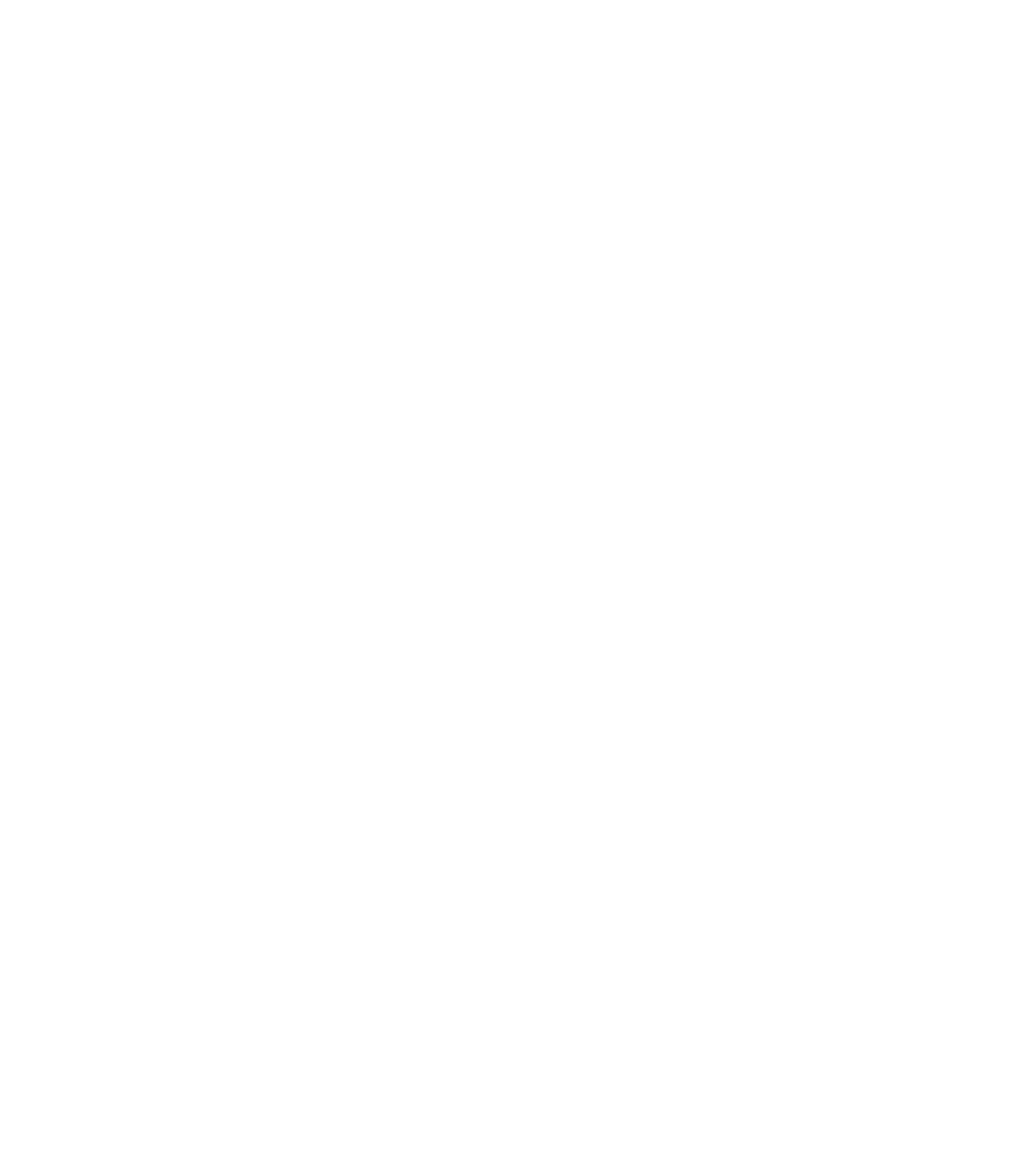
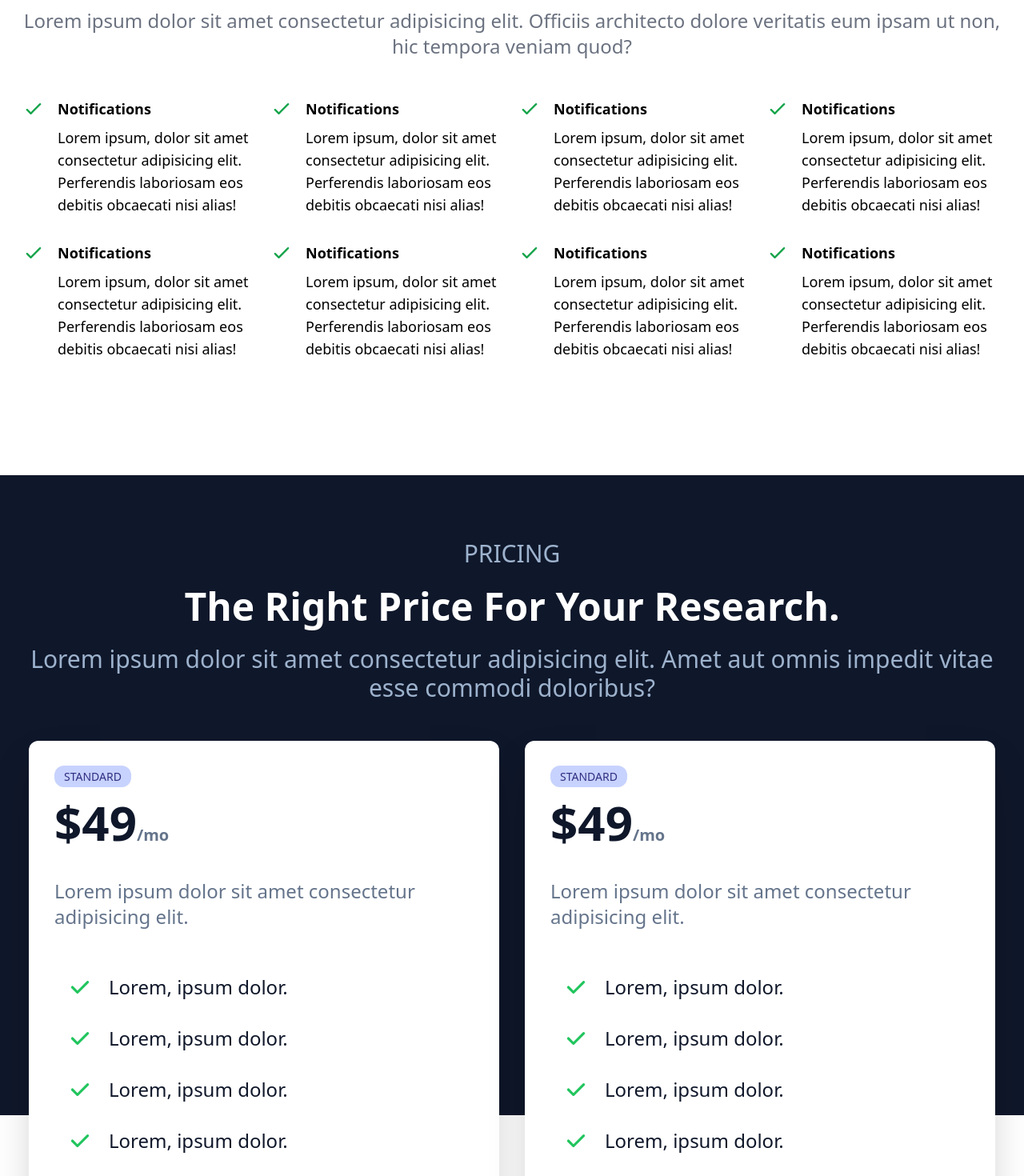
Before and after one commit to PhyoYazar/learn-tailwind, a React (Create React App) app: page / in a window 1280 px wide. Shown: the part 2400-3870 px from the top of the page at 80% size. Before the commit the page ends 2202 px from the top, so only its background shows below. Built offline with nearby package versions, Linux system fonts and the light colour scheme; the HTML template or start-up script is replaced by a standard one.

Commit message:
Add All In One and Pricing

```diff
--- a/src/App.js
+++ b/src/App.js
@@ -1,7 +1,9 @@
 import React from 'react';
 import About from './components/About';
+import AllInOne from './components/AllInOne';
 import Hero from './components/Hero';
 import Navbar from './components/Navbar';
+import Pricing from './components/Pricing';
 import Support from './components/Support';
 
 function App() {
@@ -11,6 +13,8 @@
       <Hero />
       <About />
       <Support />
+      <AllInOne />
+      <Pricing />
     </>
   );
 }
--- /dev/null
+++ b/src/components/AllInOne.jsx
@@ -0,0 +1,133 @@
+import React from 'react';
+
+import { CheckIcon } from '@heroicons/react/outline';
+
+const AllInOne = () => {
+  return (
+    <div className='w-full my-32'>
+      <div className='max-w-[1240px] mx-auto px-2'>
+        <h2 className='text-5xl font-bold text-center'>All-In-One Platform</h2>
+        <p className='text-2xl py-8 text-gray-500 text-center'>
+          Lorem ipsum dolor sit amet consectetur adipisicing elit. Officiis
+          architecto dolore veritatis eum ipsam ut non, hic tempora veniam quod?
+        </p>
+
+        <div className='grid sm:grid-cols-2 lg:grid-cols-4 gap-4 pt-4'>
+          <div className='flex items-start'>
+            <div className=''>
+              <CheckIcon className='w-7 mr-4 text-green-600' />
+            </div>
+
+            <div className=''>
+              <h3 className='font-bold text-lg'>Notifications</h3>
+              <p className='text-lg pt-2 pb-4'>
+                Lorem ipsum, dolor sit amet consectetur adipisicing elit.
+                Perferendis laboriosam eos debitis obcaecati nisi alias!
+              </p>
+            </div>
+          </div>
+
+          <div className='flex items-start'>
+            <div className=''>
+              <CheckIcon className='w-7 mr-4 text-green-600' />
+            </div>
+
+            <div className=''>
+              <h3 className='font-bold text-lg'>Notifications</h3>
+              <p className='text-lg pt-2 pb-4'>
+                Lorem ipsum, dolor sit amet consectetur adipisicing elit.
+                Perferendis laboriosam eos debitis obcaecati nisi alias!
+              </p>
+            </div>
+          </div>
+
+          <div className='flex items-start'>
+            <div className=''>
+              <CheckIcon className='w-7 mr-4 text-green-600' />
+            </div>
+
+            <div className=''>
+              <h3 className='font-bold text-lg'>Notifications</h3>
+              <p className='text-lg pt-2 pb-4'>
+                Lorem ipsum, dolor sit amet consectetur adipisicing elit.
+                Perferendis laboriosam eos debitis obcaecati nisi alias!
+              </p>
+            </div>
+          </div>
+
+          <div className='flex items-start'>
+            <div className=''>
+              <CheckIcon className='w-7 mr-4 text-green-600' />
+            </div>
+
+            <div className=''>
+              <h3 className='font-bold text-lg'>Notifications</h3>
+              <p className='text-lg pt-2 pb-4'>
+                Lorem ipsum, dolor sit amet consectetur adipisicing elit.
+                Perferendis laboriosam eos debitis obcaecati nisi alias!
+              </p>
+            </div>
+          </div>
+
+          <div className='flex items-start'>
+            <div className=''>
+              <CheckIcon className='w-7 mr-4 text-green-600' />
+            </div>
+
+            <div className=''>
+              <h3 className='font-bold text-lg'>Notifications</h3>
+              <p className='text-lg pt-2 pb-4'>
+                Lorem ipsum, dolor sit amet consectetur adipisicing elit.
+                Perferendis laboriosam eos debitis obcaecati nisi alias!
+              </p>
+            </div>
+          </div>
+
+          <div className='flex items-start'>
+            <div className=''>
+              <CheckIcon className='w-7 mr-4 text-green-600' />
+            </div>
+
+            <div className=''>
+              <h3 className='font-bold text-lg'>Notifications</h3>
+              <p className='text-lg pt-2 pb-4'>
+                Lorem ipsum, dolor sit amet consectetur adipisicing elit.
+                Perferendis laboriosam eos debitis obcaecati nisi alias!
+              </p>
+            </div>
+          </div>
+
+          <div className='flex items-start'>
+            <div className=''>
+              <CheckIcon className='w-7 mr-4 text-green-600' />
+            </div>
+
+            <div className=''>
+              <h3 className='font-bold text-lg'>Notifications</h3>
+              <p className='text-lg pt-2 pb-4'>
+                Lorem ipsum, dolor sit amet consectetur adipisicing elit.
+                Perferendis laboriosam eos debitis obcaecati nisi alias!
+              </p>
+            </div>
+          </div>
+
+          <div className='flex items-start'>
+            <div className=''>
+              <CheckIcon className='w-7 mr-4 text-green-600' />
+            </div>
+
+            <div className=''>
+              <h3 className='font-bold text-lg'>Notifications</h3>
+              <p className='text-lg pt-2 pb-4'>
+                Lorem ipsum, dolor sit amet consectetur adipisicing elit.
+                Perferendis laboriosam eos debitis obcaecati nisi alias!
+              </p>
+            </div>
+          </div>
+        </div>
+      </div>
+    </div>
+  );
+};
+
+export default AllInOne;
--- a/src/components/Hero.jsx
+++ b/src/components/Hero.jsx
@@ -10,7 +10,7 @@
 
 const Hero = () => {
   return (
-    <div className='w-full h-screen  bg-zinc-200 flex flex-col justify-between'>
+    <div className='w-full md:h-screen bg-zinc-200 flex flex-col justify-between'>
       <div className='grid md:grid-cols-2 max-w-[1280px] m-auto'>
         <div className='flex flex-col justify-center md:items-start w-full px-2 py-8'>
           <p className='text-2xl'>Unique Sequencing & Production</p>
@@ -25,7 +25,7 @@
           <img className='w-full' src={bgImage} alt='cloud img' />
         </div>
 
-        <div className='absolute flex flex-col py-8 md:min-w-[760px] bottom-[5%] mx-1 md:left-1/2 transform md:-translate-x-1/2 bg-zinc-200 border border-slate-300 rounded-xl text-center shadow-xl'>
+        <div className='absolute flex flex-col py-8 md:min-w-[760px] bottom-20 md:bottom-[5%] mx-1 md:left-1/2 transform md:-translate-x-1/2 bg-zinc-200 border border-slate-300 rounded-xl text-center shadow-xl'>
           <p>Data Services</p>
           <div className='flex justify-between flex-wrap px-4'>
             <p className='flex px-4 py-2 text-slate-600'>
--- /dev/null
+++ b/src/components/Pricing.jsx
@@ -0,0 +1,116 @@
+import React from 'react';
+
+import { CheckIcon } from '@heroicons/react/solid';
+
+const Pricing = () => {
+  return (
+    <div className='w-full text-white my-24'>
+      <div className='w-full h-[800px] bg-slate-900 absolute mix-blend-overlay'></div>
+
+      <div className='max-w-[1240px] py-12 mx-auto'>
+        <div className='text-center py-8 text-slate-300'>
+          <h2 className='text-3xl uppercase'>Pricing</h2>
+          <h3 className='text-5xl font-bold text-white py-6 capitalize'>
+            The right price for your research.
+          </h3>
+          <p className='text-3xl'>
+            Lorem ipsum dolor sit amet consectetur adipisicing elit. Amet aut
+            omnis impedit vitae esse commodi doloribus?
+          </p>
+        </div>
+
+        <div className='grid md:grid-cols-2'>
+          <div className='bg-white text-slate-900 m-4 p-8 rounded-xl shadow-2xl relative'>
+            <span className='uppercase px-3 py-1 bg-indigo-200 text-indigo-900 rounded-xl text-sm'>
+              Standard
+            </span>
+            <div className=''>
+              <p className='text-6xl font-bold py-4 flex'>
+                $49
+                <span className='text-xl text-slate-500 flex items-end'>
+                  /mo
+                </span>
+              </p>
+            </div>
+
+            <p className='text-2xl text-slate-500 py-6'>
+              Lorem ipsum dolor sit amet consectetur adipisicing elit.
+            </p>
+
+            <div className='text-2xl'>
+              <ul className='py-4'>
+                <li className='flex'>
+                  <CheckIcon className='w-8 mr-5 text-green-500' />
+                  Lorem, ipsum dolor.
+                </li>
+                <li className='flex'>
+                  <CheckIcon className='w-8 mr-5 text-green-500' />
+                  Lorem, ipsum dolor.
+                </li>
+                <li className='flex'>
+                  <CheckIcon className='w-8 mr-5 text-green-500' />
+                  Lorem, ipsum dolor.
+                </li>
+                <li className='flex'>
+                  <CheckIcon className='w-8 mr-5 text-green-500' />
+                  Lorem, ipsum dolor.
+                </li>
+                <li className='flex'>
+                  <CheckIcon className='w-8 mr-5 text-green-500' />
+                  Lorem, ipsum dolor.
+                </li>
+              </ul>
+              <button className='w-full py-4 my-4'>Get Started</button>
+            </div>
+          </div>
+
+          <div className='bg-white text-slate-900 m-4 p-8 rounded-xl shadow-2xl relative'>
+            <span className='uppercase px-3 py-1 bg-indigo-200 text-indigo-900 rounded-xl text-sm'>
+              Standard
+            </span>
+            <div className=''>
+              <p className='text-6xl font-bold py-4 flex'>
+                $49
+                <span className='text-xl text-slate-500 flex items-end'>
+                  /mo
+                </span>
+              </p>
+            </div>
+
+            <p className='text-2xl text-slate-500 py-6'>
+              Lorem ipsum dolor sit amet consectetur adipisicing elit.
+            </p>
+
+            <div className='text-2xl'>
+              <ul className='py-4'>
+                <li className='flex'>
+                  <CheckIcon className='w-8 mr-5 text-green-500' />
+                  Lorem, ipsum dolor.
+                </li>
+                <li className='flex'>
+                  <CheckIcon className='w-8 mr-5 text-green-500' />
+                  Lorem, ipsum dolor.
+                </li>
+                <li className='flex'>
+                  <CheckIcon className='w-8 mr-5 text-green-500' />
+                  Lorem, ipsum dolor.
+                </li>
+                <li className='flex'>
+                  <CheckIcon className='w-8 mr-5 text-green-500' />
+                  Lorem, ipsum dolor.
+                </li>
+                <li className='flex'>
+                  <CheckIcon className='w-8 mr-5 text-green-500' />
+                  Lorem, ipsum dolor.
+                </li>
+              </ul>
+              <button className='w-full py-4 my-4'>Get Started</button>
+            </div>
+          </div>
+        </div>
+      </div>
+    </div>
+  );
+};
+
+export default Pricing;
--- a/src/components/Support.jsx
+++ b/src/components/Support.jsx
@@ -7,7 +7,7 @@
 
 const Support = () => {
   return (
-    <div className='w-full h-screen mt-24'>
+    <div className='w-full mt-24'>
       <div className='w-full h-[700px] bg-gray-900/90 absolute'>
         <img
           className='w-full h-full object-cover mix-blend-overlay'
```
